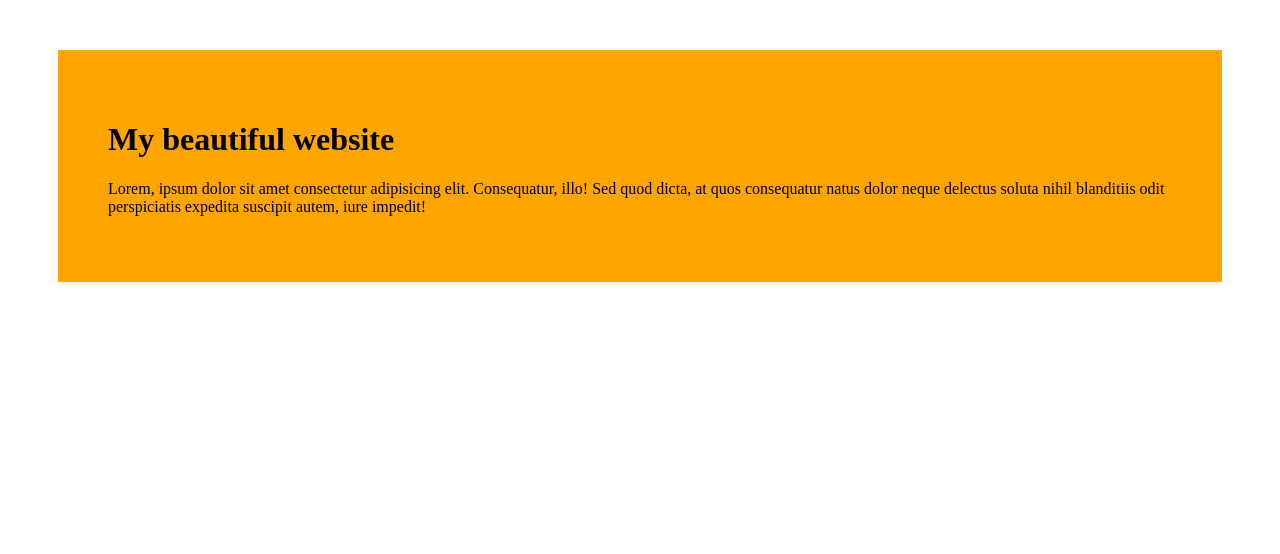
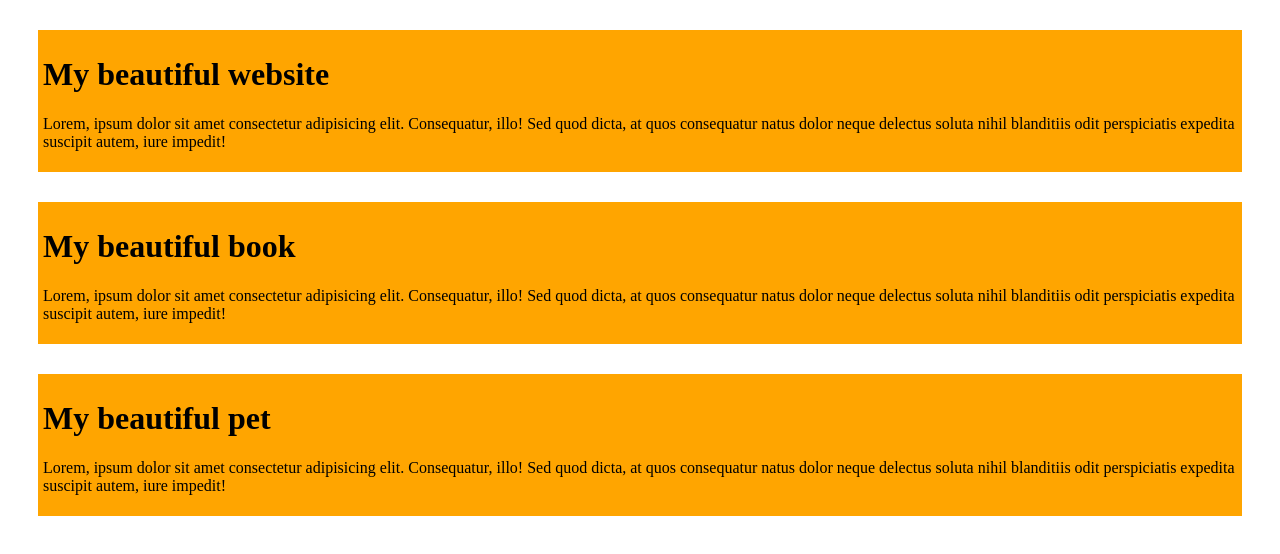
Before and after one commit to EftakharSany/My-simple-website, a plain HTML site: page INDEX.HTML in a window 1280 px wide. Drawn offline with Linux system fonts and the light colour scheme.

Commit message:
new book

```diff
--- a/INDEX.HTML
+++ b/INDEX.HTML
@@ -16,5 +16,23 @@
 
         </p>
     </div>
+    <div>
+        <h1>
+            My beautiful book
+        </h1>
+        <p>
+            Lorem, ipsum dolor sit amet consectetur adipisicing elit. Consequatur, illo! Sed quod dicta, at quos consequatur natus dolor neque delectus soluta nihil blanditiis odit perspiciatis expedita suscipit autem, iure impedit!
+
+        </p>
+    </div>
+    <div>
+        <h1>
+            My beautiful pet
+        </h1>
+        <p>
+            Lorem, ipsum dolor sit amet consectetur adipisicing elit. Consequatur, illo! Sed quod dicta, at quos consequatur natus dolor neque delectus soluta nihil blanditiis odit perspiciatis expedita suscipit autem, iure impedit!
+
+        </p>
+    </div>
 </body>
 </html>
--- a/Style/Blog.css
+++ b/Style/Blog.css
@@ -1,3 +1,5 @@
 div{
-    background-color: orange;margin: 50px; padding: 50px;
+    background-color: orange;
+    margin: 30px;
+    padding: 5px;
 }
```
